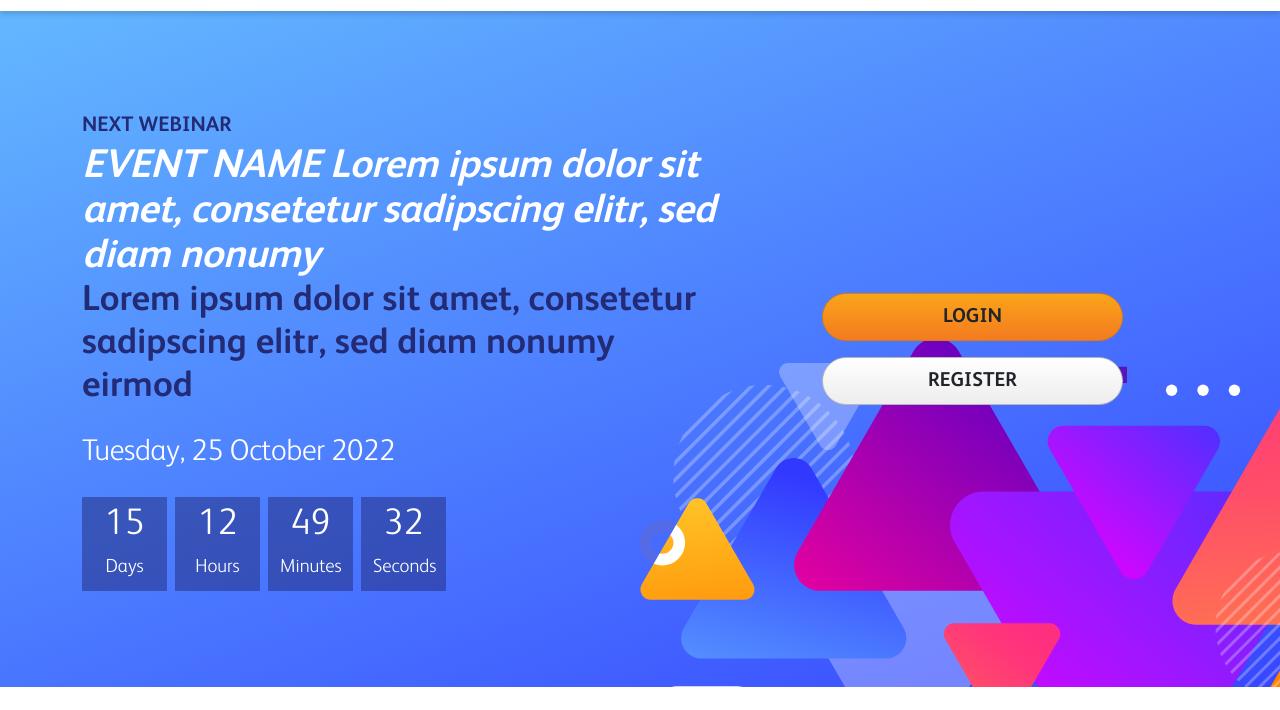
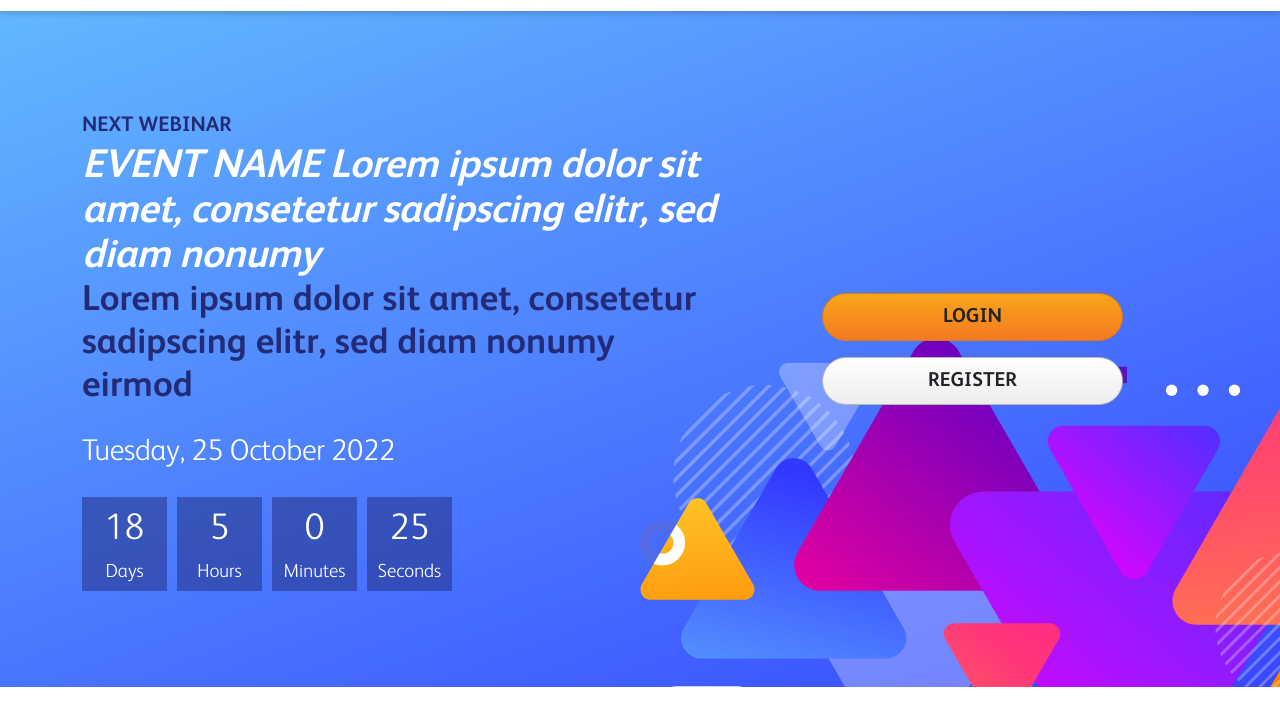
Before and after one commit to ilkayturan/vistreamdemo, a plain HTML site: page LandingPage/index.html in a window 1280 px wide. Shown: the part 90-800 px from the top of the page. Drawn offline with nearby package versions, Linux system fonts and the light colour scheme.

Commit message:
Add files via upload

```diff
--- a/LandingPage/index.html
+++ b/LandingPage/index.html
@@ -88,24 +88,7 @@
                     <p class="sub-header">Lorem ipsum dolor sit amet, consetetur sadipscing elitr, sed diam nonumy
                         eirmod</p>
                     <p class="event-date">Tuesday, 25 October 2022</p>
-                    <div class="row w-auto ms-auto albert-light">
-                        <div class="col-auto countbox me-2">
-                            <span class="daycount text-center d-block">15</span>
-                            <span class="text-center d-block">Days</span>
-                        </div>
-                        <div class="col-auto countbox me-2">
-                            <span class="hourcount text-center d-block">12</span>
-                            <span class="text-center d-block">Hours</span>
-                        </div>
-                        <div class="col-auto countbox me-2">
-                            <span class="mincount text-center d-block">49</span>
-                            <span class="text-center d-block">Minutes</span>
-                        </div>
-                        <div class="col-auto countbox">
-                            <span class="seccount text-center d-block">32</span>
-                            <span class="text-center d-block">Seconds</span>
-                        </div>
-                    </div>
+                    <div id="timer"></div>
                 </div>
                 <div class="col-md-5 d-flex align-items-center">
                     <div class="d-grid gap-3 col-8 mx-auto">
@@ -668,6 +651,7 @@
     <script src="https://cdn.jsdelivr.net/npm/bootstrap@5.2.2/dist/js/bootstrap.bundle.min.js"
         integrity="sha384-OERcA2EqjJCMA+/3y+gxIOqMEjwtxJY7qPCqsdltbNJuaOe923+mo//f6V8Qbsw3"
         crossorigin="anonymous"></script>
+    <script src="script.js"></script>
 </body>
 
 </html>
--- a/LandingPage/script.js
+++ b/LandingPage/script.js
@@ -0,0 +1,24 @@
+
+function updateTimer() {
+    future = Date.parse("Oct 25, 2022 01:30:00");
+    now = new Date();
+    diff = future - now;
+
+    days = Math.floor(diff / (1000 * 60 * 60 * 24));
+    hours = Math.floor(diff / (1000 * 60 * 60));
+    mins = Math.floor(diff / (1000 * 60));
+    secs = Math.floor(diff / 1000);
+
+    d = days;
+    h = hours - days * 24;
+    m = mins - hours * 60;
+    s = secs - mins * 60;
+
+    document.getElementById("timer")
+        .innerHTML =
+        '<div>' + d + '<span>Days</span></div>' +
+        '<div>' + h + '<span>Hours</span></div>' +
+        '<div>' + m + '<span>Minutes</span></div>' +
+        '<div>' + s + '<span>Seconds</span></div>';
+}
+setInterval('updateTimer()', 1000);
--- a/LandingPage/style.css
+++ b/LandingPage/style.css
@@ -240,3 +240,34 @@
     height: 25px!important;
     fill: #03133a!important;
 }
+
+ #timer {
+    font-size: 37px;
+    color: white;
+    color: white;
+    font-family: FS Albert;
+    display: flex;
+    flex-direction: row;
+}
+
+#timer div {
+    display: flex;
+    flex-direction: column;
+    width: 85px;
+    height: 94px;
+    background: 0% 0% no-repeat padding-box;
+    background-color: rgb(35, 43, 118, 0.5);
+    color: #ffffff;
+    margin-right: 10px;
+    justify-content: center;
+    align-items: center;
+}
+#timer div:last-child
+{
+    margin-right: 0;
+}
+#timer div span {
+    color: #ffffff;
+    display: block;
+    font-size: 19px;
+}
```
